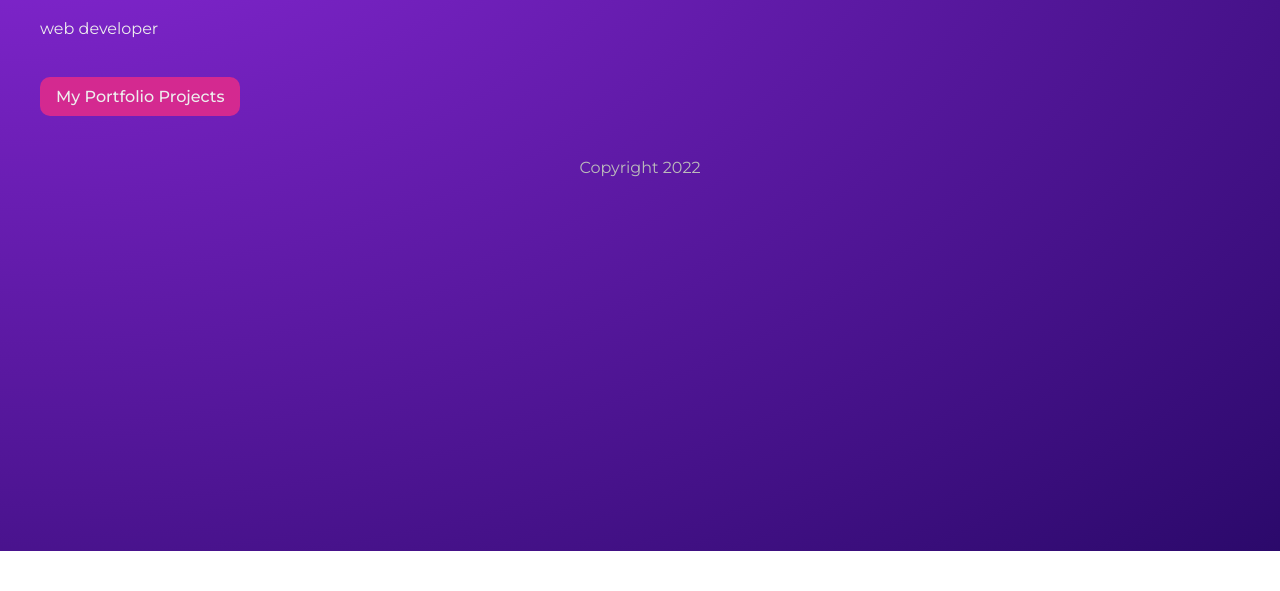
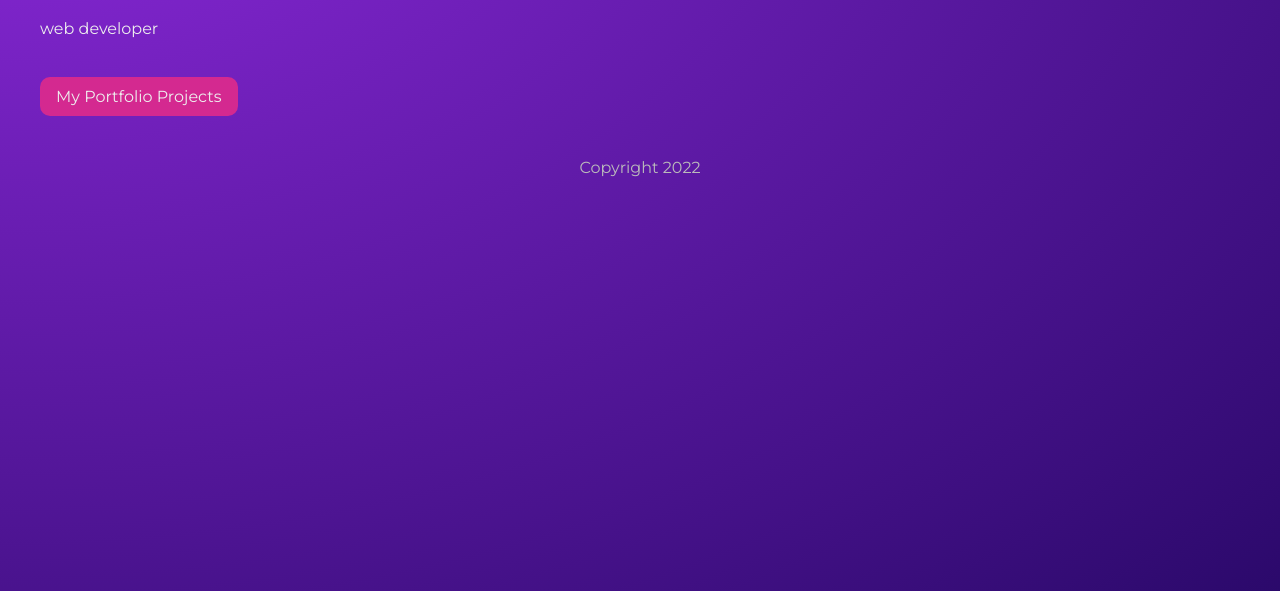
Before and after one commit to hayatek/learning-react, a Gatsby site in the folder portfolio-gatsby/: page / in a window 1280 px wide. Shown: the part 249-840 px from the top of the page. Before the commit the page ends 800 px from the top, so only its background shows below. Built offline with nearby package versions, Linux system fonts and the light colour scheme; Gatsby itself is replaced by a stand-in of ours.

Commit message:
update css

```diff
--- a/portfolio-gatsby/src/styles/global.css
+++ b/portfolio-gatsby/src/styles/global.css
@@ -10,7 +10,7 @@
 }
 html,
 body {
-  min-height: 100%;
+  min-height: 100vh;
 }
 body {
   background: radial-gradient(
--- a/portfolio-gatsby/src/styles/home.module.css
+++ b/portfolio-gatsby/src/styles/home.module.css
@@ -19,5 +19,5 @@
   padding: 10px 16px;
   border-radius: 10px;
   margin-top: 20px;
-  font-weight: 500;
+  font-weight: 400;
 }
```
